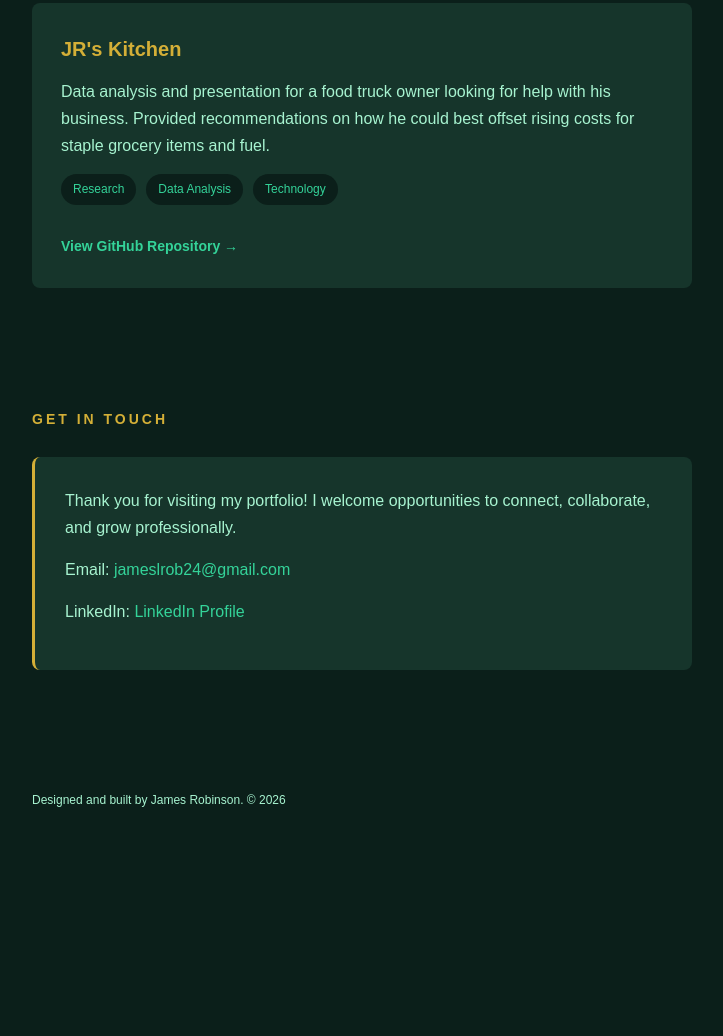
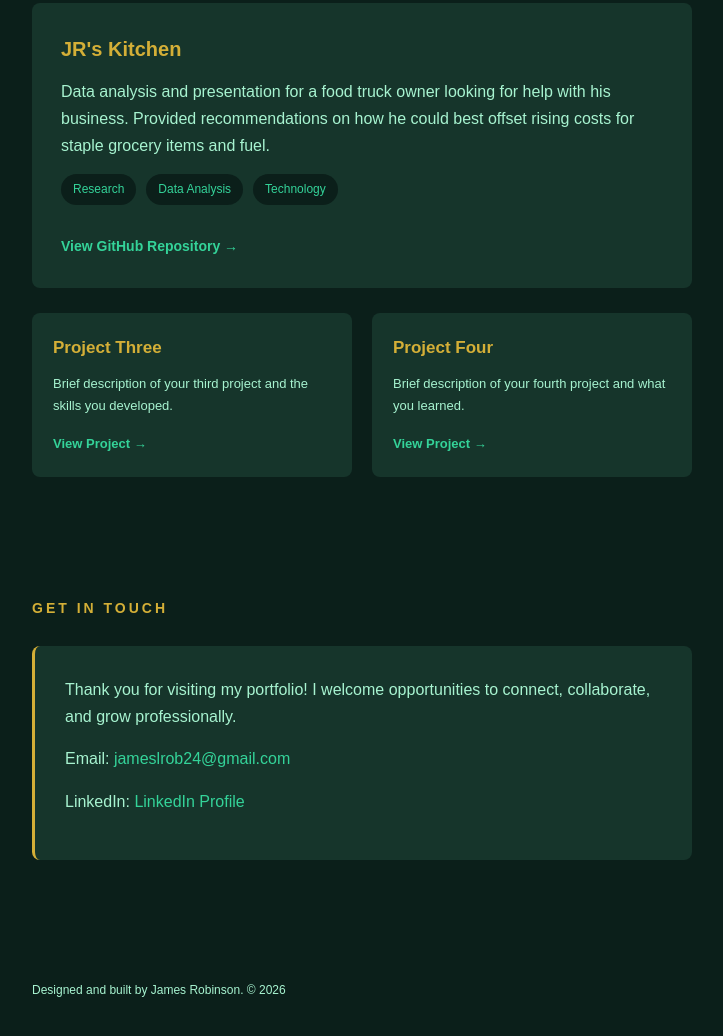
Before and after one commit to jameslrob24/jameslrob24.github.io, a plain HTML site: page index.html in a window 1280 px wide. Shown: the part 885-1921 px from the top of the page, without its empty margins (528-1251 px from the left). Before the commit the page ends 1796 px from the top, so only its background shows below. Drawn offline with Linux system fonts and the light colour scheme.

Commit message:
Update index.html

```diff
--- a/index.html
+++ b/index.html
@@ -42,6 +42,56 @@
             grid-template-columns: 40% 60%;
             gap: 30px;
         }
+
+
+        /* SMALL PROJECT CARDS */
+
+        .small-projects {
+            display: grid;
+            grid-template-columns: repeat(2, 1fr);
+            gap: 20px;
+            margin-top: 25px;
+        }
+
+        .small-project {
+            background: #16352B;
+            padding: 20px;
+            border-radius: 8px;
+            border: 1px solid transparent;
+            transition: 0.3s;
+        }
+
+        .small-project:hover {
+            transform: translateY(-5px);
+            border-color: #D4AF37;
+        }
+
+        .small-project h3 {
+            color: #D4AF37;
+            font-size: 17px;
+            margin-bottom: 10px;
+        }
+
+        .small-project p {
+            color: #A7F3D0;
+            font-size: 13px;
+            margin-bottom: 12px;
+        }
+
+        .small-project a {
+            color: #34D399;
+            font-size: 13px;
+            font-weight: bold;
+        }
+
+        /* MOBILE */
+
+        @media (max-width: 800px) {
+            .small-projects {
+                grid-template-columns: 1fr;
+            }
+        }
+
 
         /* SIDEBAR */
 
@@ -387,6 +437,44 @@
 
             </div>
 
+
+            <!-- SMALLER PROJECT CARDS -->
+
+            <div class="small-projects">
+
+                <div class="small-project">
+
+                    <h3>Project Three</h3>
+
+                    <p>
+                        Brief description of your third project
+                        and the skills you developed.
+                    </p>
+
+                    <a href="#">
+                        View Project →
+                    </a>
+
+                </div>
+
+                <div class="small-project">
+
+                    <h3>Project Four</h3>
+
+                    <p>
+                        Brief description of your fourth project
+                        and what you learned.
+                    </p>
+
+                    <a href="#">
+                        View Project →
+                    </a>
+
+                </div>
+
+            </div>
+
+
         </section>
 
         <!-- CONTACT -->
```
